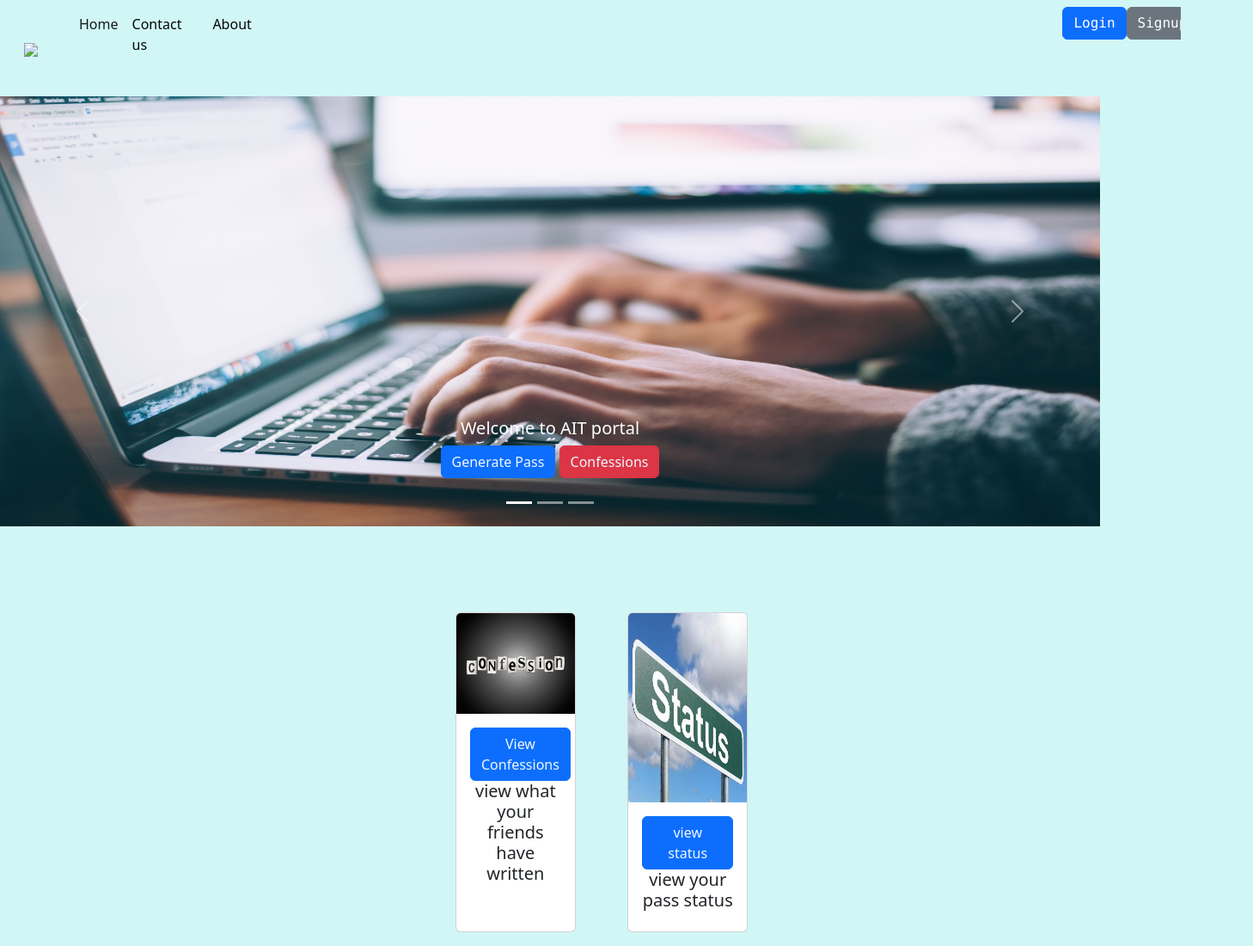
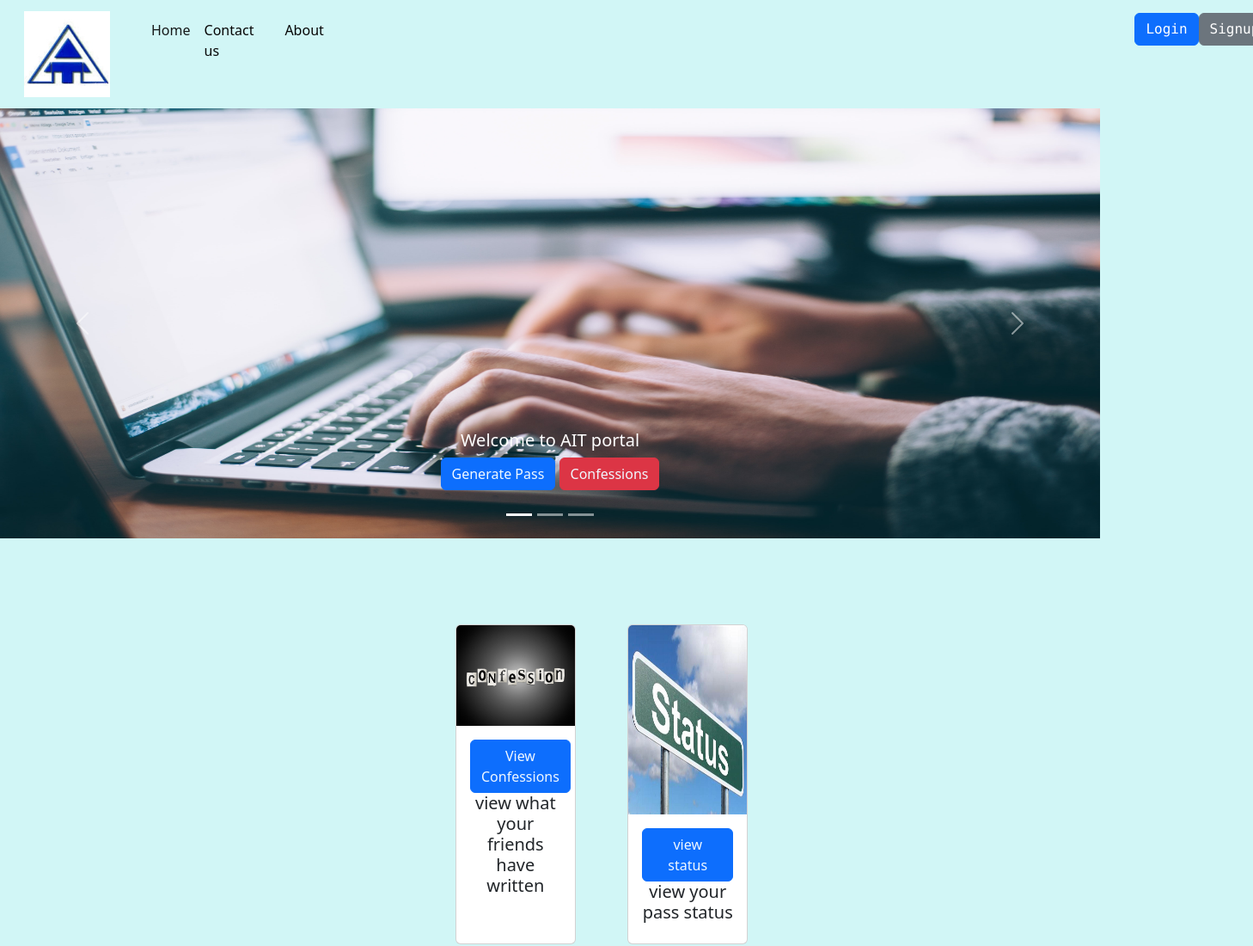
Before and after one commit to him8699/Himanshu, a plain HTML site: page index.html in a window 1280 px wide. Shown: the whole page at 86% size, 1458 px wide, since content can reach past the window. Drawn offline with nearby package versions, Linux system fonts and the light colour scheme.

Commit message:
completed

```diff
--- a/index.html
+++ b/index.html
@@ -15,7 +15,7 @@
 
     <nav class="navbar navbar-expand-lg background" >
         <div class="container-fluid">
-          <a class="navbar-brand" href="https://www.aitpune.com"><img src="/ait4.png" width="100px" height=""></a>
+          <a class="navbar-brand" href="https://www.aitpune.com"><img src="/ait4.jpg" width="100px" height=""></a>
           <button class="navbar-toggler" type="button" data-bs-toggle="collapse" data-bs-target="#navbarNav" aria-controls="navbarNav" aria-expanded="false" aria-label="Toggle navigation">
             <span class="navbar-toggler-icon"></span>
           </button>
```
